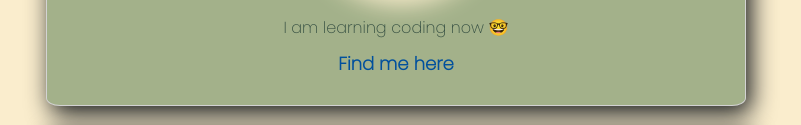
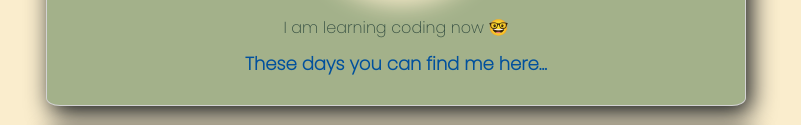
Before and after one commit to LogistikR/profile, a plain HTML site: page index.html in a window 1280 px wide. Shown: the part 361-486 px from the top of the page, without its empty margins (244-1045 px from the left). Drawn offline with Linux system fonts and the light colour scheme.

Commit message:
Update Find Me Here

```diff
--- a/index.html
+++ b/index.html
@@ -1,7 +1,6 @@
 <!DOCTYPE html>
 <html>
   <head>
-    <!-- Comment, so we can push again -->
     <title>My profile</title>
     <meta charset="utf-8">
     <meta name="viewport" content="width=device-width, initial-scale=1">
@@ -17,7 +16,7 @@
         <p>
           I am learning coding now 🤓
         </p>
-        <a href="https://www.lewagon.com/"> Find me here</a>
+        <a href="https://www.lewagon.com/"> These days you can find me here...</a>
       </div>
       <div class="card-white">
         <h2>Who am I?</h2>
```
